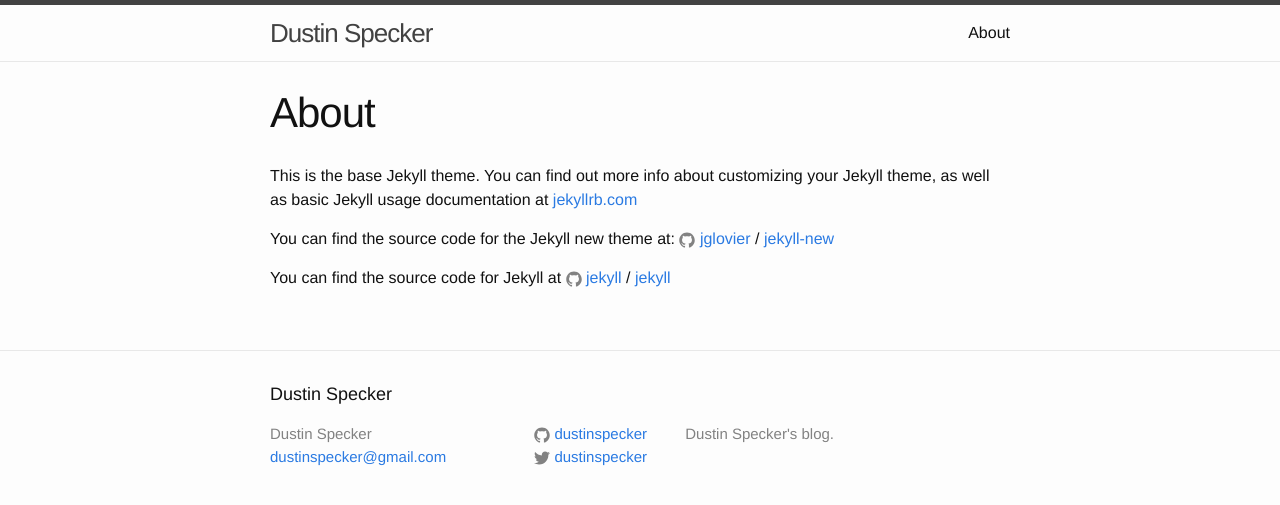
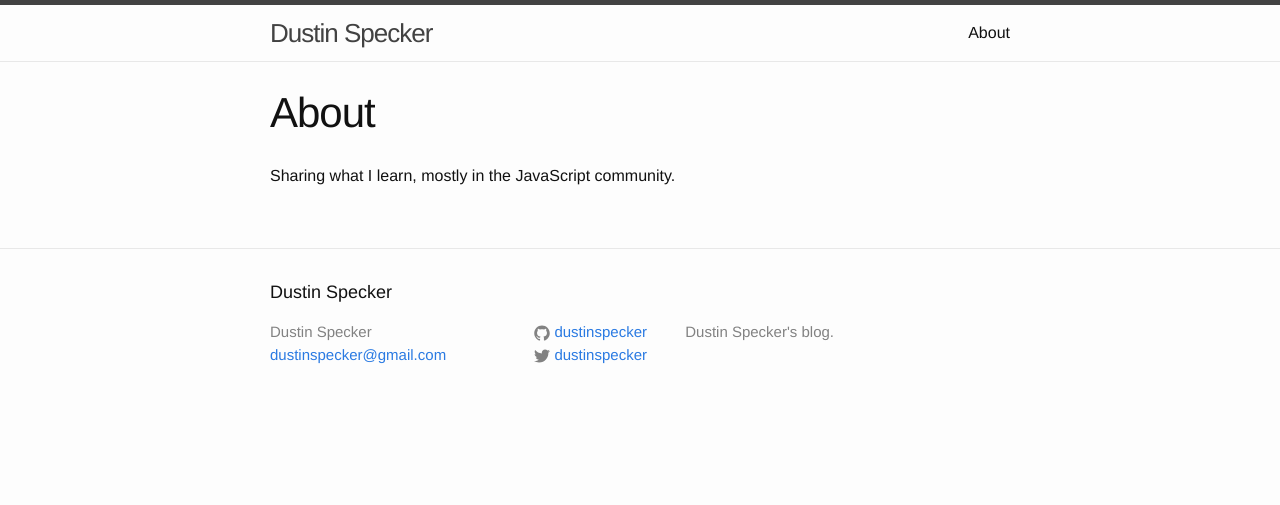
Before and after one commit to dustinspecker/dustinspecker.github.io, a Jekyll site: the page built from about.md, in a window 1280 px wide. Shown: the top 505 px of the page. Built offline with Jekyll 4.4.1, drawn with Linux system fonts in a browser that asks for light colours.

Commit message:
feat(about): update about

```diff
--- a/about.md
+++ b/about.md
@@ -4,12 +4,4 @@ title: About
 permalink: /about/
 ---
 
-This is the base Jekyll theme. You can find out more info about customizing your Jekyll theme, as well as basic Jekyll usage documentation at [jekyllrb.com](http://jekyllrb.com/)
-
-You can find the source code for the Jekyll new theme at:
-{% include icon-github.html username="jglovier" %} /
-[jekyll-new](https://github.com/jglovier/jekyll-new)
-
-You can find the source code for Jekyll at
-{% include icon-github.html username="jekyll" %} /
-[jekyll](https://github.com/jekyll/jekyll)
+Sharing what I learn, mostly in the JavaScript community.
```
